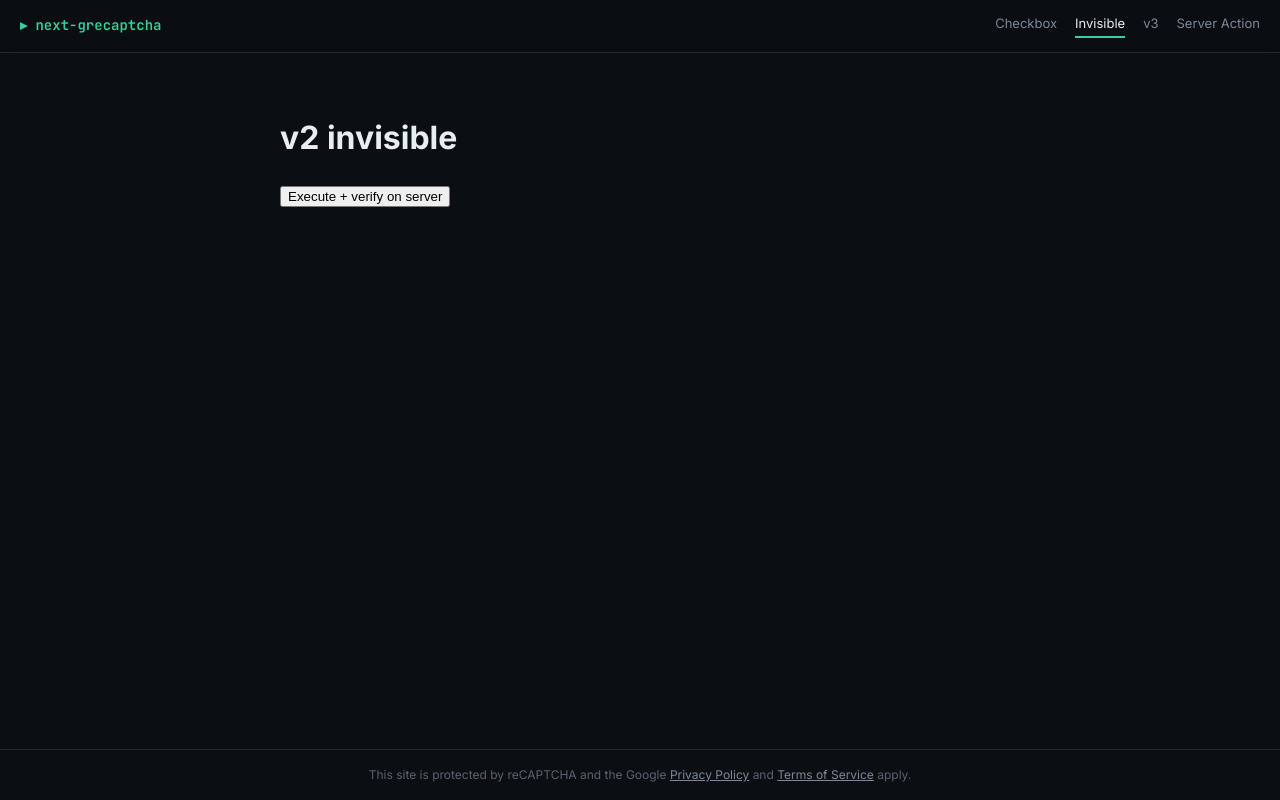
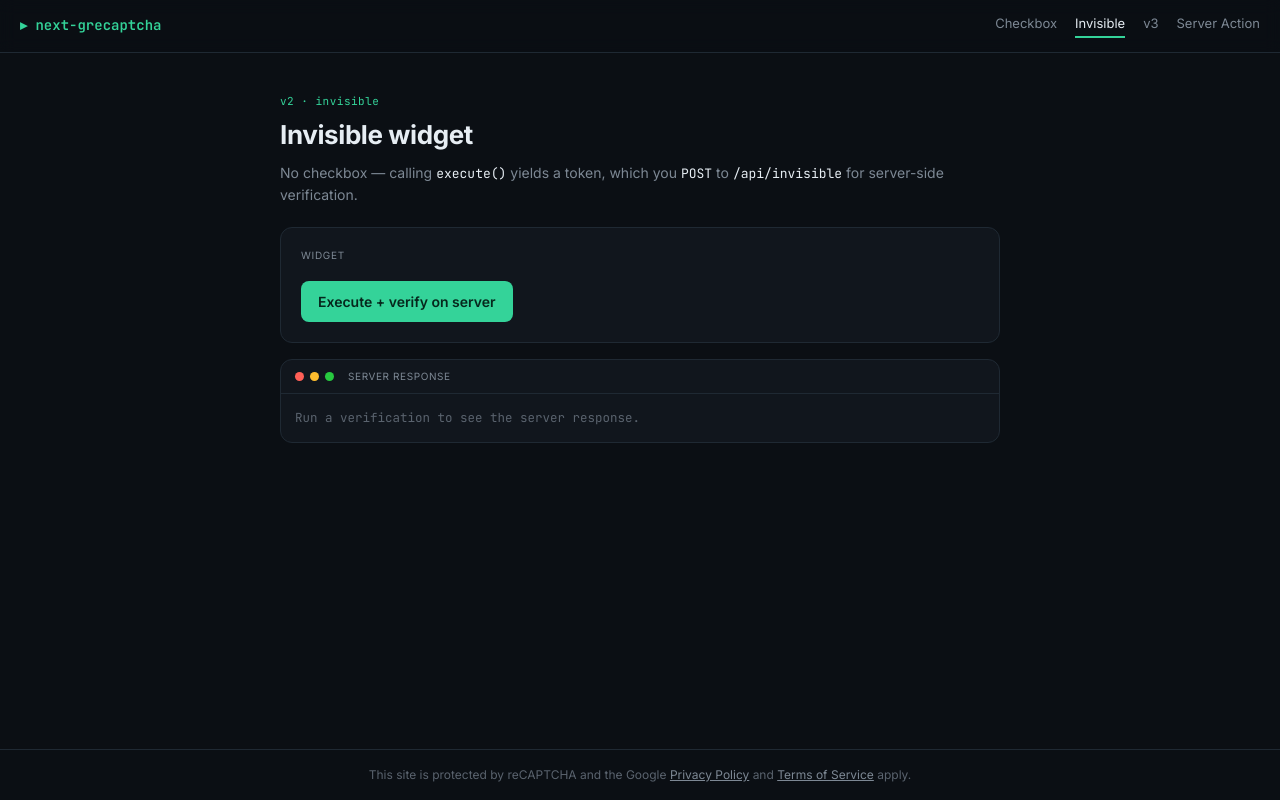
Before and after one commit to PedroHenriqueNS/next-grecaptcha, a Next.js app in the folder examples/app-router/: page /invisible in a window 1280 px wide. Built offline with nearby package versions, Linux system fonts and the light colour scheme; no server answers.

Commit message:
style(example): restyle invisible demo with stage + ResultPanel

```diff
--- a/examples/app-router/app/invisible/page.tsx
+++ b/examples/app-router/app/invisible/page.tsx
@@ -1,7 +1,12 @@
 "use client";
 import { useRef, useState } from "react";
 import { ReCaptchaInvisible, type ReCaptchaInvisibleHandle } from "next-grecaptcha/client";
+import { ResultPanel } from "../components/ResultPanel";
 
+// next-grecaptcha — invisible → Route Handler
+// 1. <ReCaptchaInvisible> mounts a hidden widget
+// 2. execute() returns a token on demand (no checkbox UI)
+// 3. POST the token to /api/invisible to verify it server-side
 export default function InvisibleDemo() {
   const widgetRef = useRef<ReCaptchaInvisibleHandle>(null);
   const [result, setResult] = useState("");
@@ -21,11 +26,27 @@ export default function InvisibleDemo() {
   }
 
   return (
-    <main>
-      <h1>v2 invisible</h1>
-      <ReCaptchaInvisible ref={widgetRef} badge="bottomleft" />
-      <button onClick={submit}>Execute + verify on server</button>
-      <pre>{result}</pre>
-    </main>
+    <>
+      <header className="page-header">
+        <div className="page-header__eyebrow">v2 · invisible</div>
+        <h1 className="page-header__title">Invisible widget</h1>
+        <p className="page-header__desc">
+          No checkbox — calling <code>execute()</code> yields a token, which you <code>POST</code>{" "}
+          to <code>/api/invisible</code> for server-side verification.
+        </p>
+      </header>
+
+      <div className="stage">
+        <div className="stage__label">Widget</div>
+        <ReCaptchaInvisible ref={widgetRef} badge="bottomleft" />
+        <div className="actions">
+          <button className="btn btn--primary" onClick={submit}>
+            Execute + verify on server
+          </button>
+        </div>
+      </div>
+
+      <ResultPanel result={result} />
+    </>
   );
 }
```
